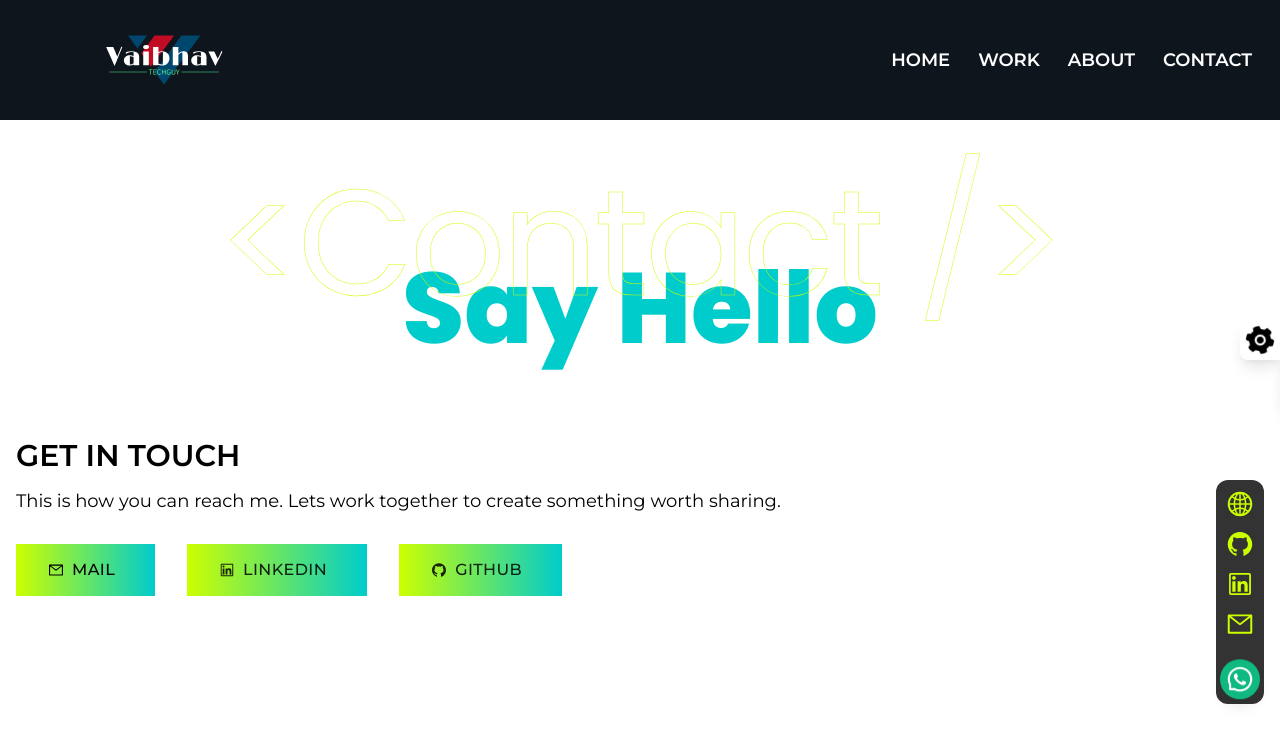
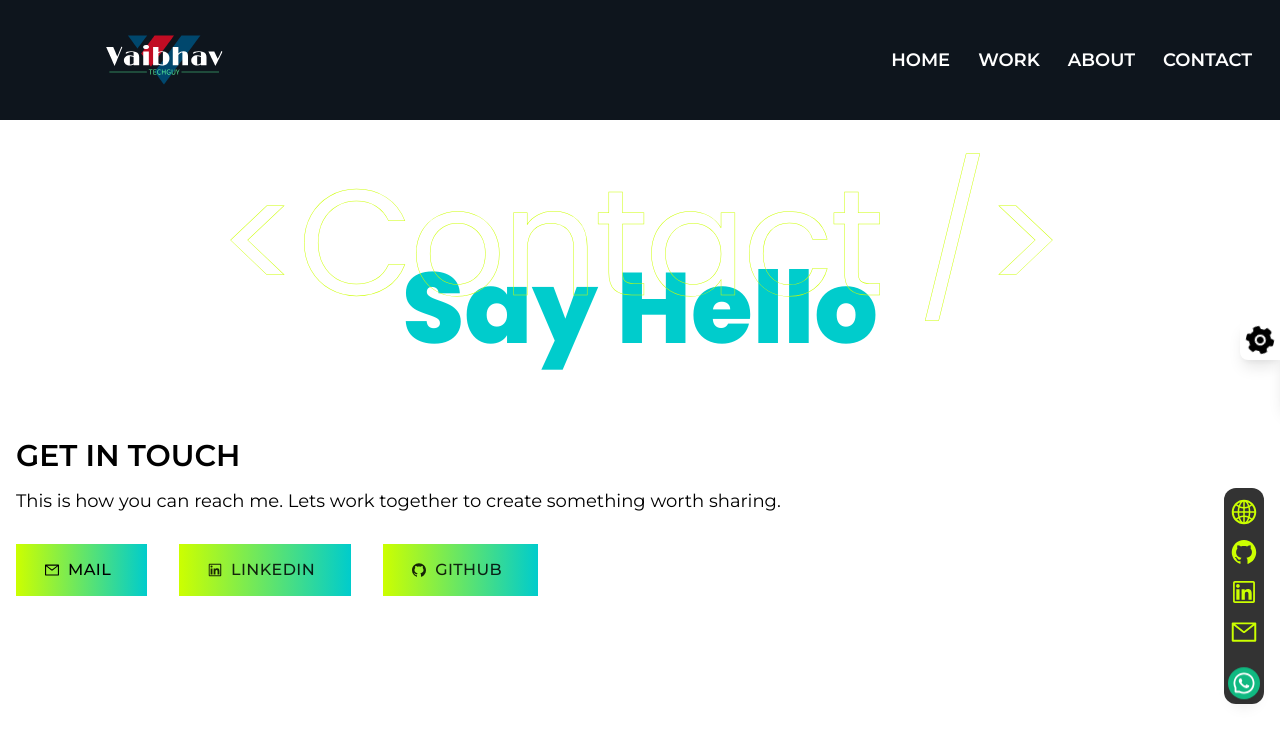
Before and after one commit to vaibhav-bhoir/NextjsPortfolio, a Next.js app: page /contact in a window 1280 px wide. Shown: the top 731 px of the page. Built offline with nearby package versions, Linux system fonts and the light colour scheme.

Commit message:
feat: node version updated for deplyoment

```diff
--- a/components/CustomLink.tsx
+++ b/components/CustomLink.tsx
@@ -20,7 +20,7 @@ const CustomLink: React.FC<CustomLinkProps> = ({
     <Link href={url}>
       <a
         target={target}
-        className={`${className} bg-gradient-to-r from-primary to-secondary text-base px-4 py-2 md:px-8 md:py-4 uppercase tracking-wide
+        className={`${className} bg-gradient-to-r from-primary to-secondary text-base px-3 py-2 md:px-7 md:py-4 uppercase lg:tracking-wide
         flex items-center justify-between font-medium text-${color} hover:text-black`}
         data-aos="fade-in"
         data-aos-delay={2000}
--- a/components/LeftSidebar.tsx
+++ b/components/LeftSidebar.tsx
@@ -53,9 +53,9 @@ const LeftSidebar = () => {
             </Link>
           </li>
         ))}
-        <div className="whatsapp flex justify-center items-center  w-10 h-10 relative rounded-full shadow-lg bg-green-500 animate-up-down transition-all">
+        <div className="whatsapp flex justify-center items-center w-8 h-8 relative rounded-full shadow-lg bg-green-500 animate-up-down transition-all">
           <Link href="https://wa.me/+918975588567?text=Hi%20Vaibhav.%20I%27d%20like%20to%20chat%20with%20you">
-            <a className="text-3xl text-white hover:text-white" target="_blank">
+            <a className="text-2xl text-white hover:text-white" target="_blank">
               <AiOutlineWhatsApp />
             </a>
           </Link>
--- a/package.json
+++ b/package.json
@@ -53,5 +53,8 @@
     "*.{js,jsx,ts,tsx}": [
       "npm run lint"
     ]
+  },
+  "engines": {
+    "node": "18.15.0"
   }
 }
```
